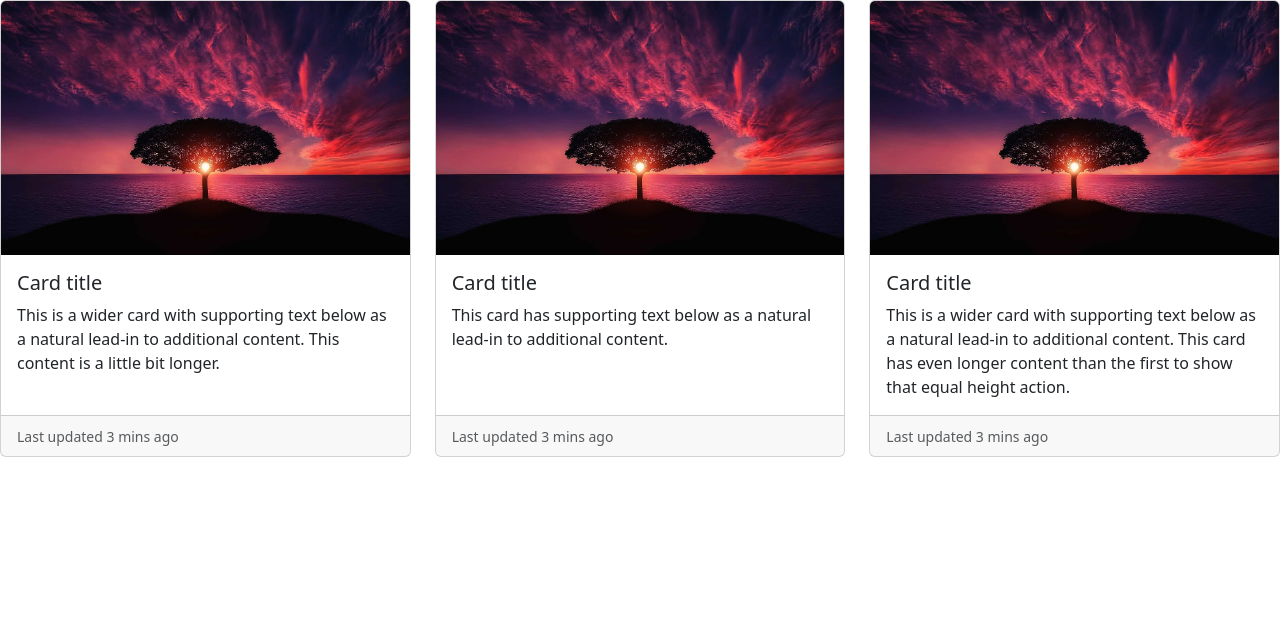
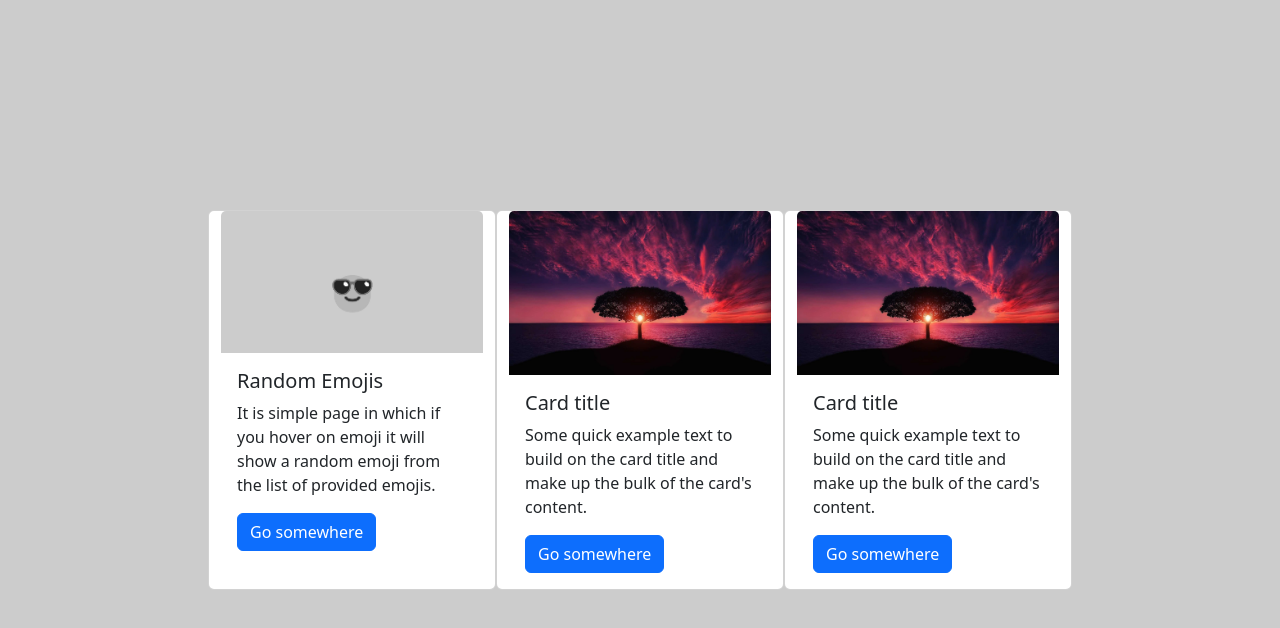
Before and after one commit to mayurTsalunkhe144/Js-projects, a plain HTML site: page index.html in a window 1280 px wide. Drawn offline with nearby package versions, Linux system fonts and the light colour scheme.

Commit message:
added fisrt project

```diff
--- a/index.html
+++ b/index.html
@@ -1,50 +1,56 @@
-<!doctype html>
+<!DOCTYPE html>
 <html lang="en">
   <head>
-    <meta charset="utf-8">
-    <meta name="viewport" content="width=device-width, initial-scale=1">
+    <meta charset="utf-8" />
+    <meta name="viewport" content="width=device-width, initial-scale=1" />
     <title>Bootstrap demo</title>
-    <link href="https://cdn.jsdelivr.net/npm/bootstrap@5.3.2/dist/css/bootstrap.min.css" rel="stylesheet" integrity="sha384-T3c6CoIi6uLrA9TneNEoa7RxnatzjcDSCmG1MXxSR1GAsXEV/Dwwykc2MPK8M2HN" crossorigin="anonymous">
+    <link
+      href="https://cdn.jsdelivr.net/npm/bootstrap@5.3.2/dist/css/bootstrap.min.css"
+      rel="stylesheet"
+      integrity="sha384-T3c6CoIi6uLrA9TneNEoa7RxnatzjcDSCmG1MXxSR1GAsXEV/Dwwykc2MPK8M2HN"
+      crossorigin="anonymous"
+    />
+    <link rel="stylesheet" href="style.css">
   </head>
   <body>
-<div class="row row-cols-1 row-cols-md-3 g-4">
-  <div class="col">
-    <div class="card h-100">
-      <img src=".\images\base-image.jpg" class="card-img-top" alt="...">
-      <div class="card-body">
-        <h5 class="card-title">Card title</h5>
-        <p class="card-text">This is a wider card with supporting text below as a natural lead-in to additional content. This content is a little bit longer.</p>
+    <div class="row row-cols-1 row-cols-md-3 g-4">
+      <div class="card" style="width: 18rem">
+        <img src=".\images\random-emoji.jpg" class="card-img-top" alt="..." />
+        <div class="card-body">
+          <h5 class="card-title">Random Emojis</h5>
+          <p class="card-text">
+            It is simple page in which if you hover on emoji it  will show a random emoji from the list of provided emojis.
+          </p>
+          <a href=".\random-emoji\index.html" class="btn btn-primary">Go somewhere</a>
+        </div>
       </div>
-      <div class="card-footer">
-        <small class="text-body-secondary">Last updated 3 mins ago</small>
+       <div class="card" style="width: 18rem">
+        <img src=".\images\base-image.jpg" class="card-img-top" alt="..." />
+        <div class="card-body">
+          <h5 class="card-title">Card title</h5>
+          <p class="card-text">
+            Some quick example text to build on the card title and make up the
+            bulk of the card's content.
+          </p>
+          <a href="#" class="btn btn-primary">Go somewhere</a>
+        </div>
+      </div>
+       <div class="card" style="width: 18rem">
+        <img src=".\images\base-image.jpg" class="card-img-top" alt="..." />
+        <div class="card-body">
+          <h5 class="card-title">Card title</h5>
+          <p class="card-text">
+            Some quick example text to build on the card title and make up the
+            bulk of the card's content.
+          </p>
+          <a href="#" class="btn btn-primary">Go somewhere</a>
+        </div>
       </div>
     </div>
-  </div>
-  <div class="col">
-    <div class="card h-100">
-      <img src=".\images\base-image.jpg" class="card-img-top" alt="...">
-      <div class="card-body">
-        <h5 class="card-title">Card title</h5>
-        <p class="card-text">This card has supporting text below as a natural lead-in to additional content.</p>
-      </div>
-      <div class="card-footer">
-        <small class="text-body-secondary">Last updated 3 mins ago</small>
-      </div>
-    </div>
-  </div>
-  <div class="col">
-    <div class="card h-100">
-      <img src=".\images\base-image.jpg" class="card-img-top" alt="...">
-      <div class="card-body">
-        <h5 class="card-title">Card title</h5>
-        <p class="card-text">This is a wider card with supporting text below as a natural lead-in to additional content. This card has even longer content than the first to show that equal height action.</p>
-      </div>
-      <div class="card-footer">
-        <small class="text-body-secondary">Last updated 3 mins ago</small>
-      </div>
-    </div>
-  </div>
-</div>
-    <script src="https://cdn.jsdelivr.net/npm/bootstrap@5.3.2/dist/js/bootstrap.bundle.min.js" integrity="sha384-C6RzsynM9kWDrMNeT87bh95OGNyZPhcTNXj1NW7RuBCsyN/o0jlpcV8Qyq46cDfL" crossorigin="anonymous"></script>
+    <script
+      src="https://cdn.jsdelivr.net/npm/bootstrap@5.3.2/dist/js/bootstrap.bundle.min.js"
+      integrity="sha384-C6RzsynM9kWDrMNeT87bh95OGNyZPhcTNXj1NW7RuBCsyN/o0jlpcV8Qyq46cDfL"
+      crossorigin="anonymous"
+    ></script>
   </body>
 </html>
--- /dev/null
+++ b/style.css
@@ -0,0 +1,9 @@
+body{
+
+    height: 100vh;
+    display: flex;
+    flex-direction: column;
+    align-items: center;
+    justify-content: center;
+    background-color: #ccc;
+}
```
Also changed, not shown: images/random-emoji.jpg (added).
